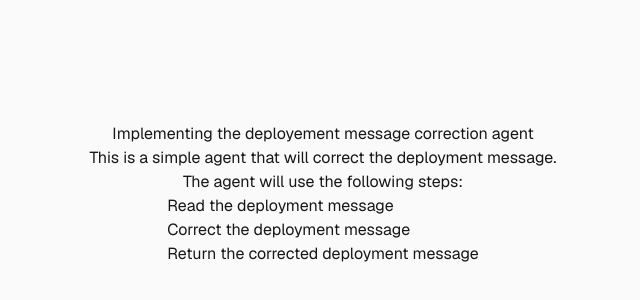
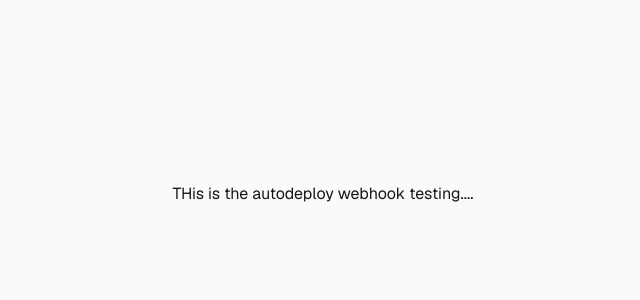
Before and after one commit to GauravNardia/clean-nextjs, a Next.js app: page / in a window 1280 px wide. Shown: the part 206-506 px from the top of the page, without its empty margins (317-957 px from the left). Built offline with nearby package versions, Linux system fonts and the light colour scheme.

Commit message:
test webhook

```diff
--- a/app/page.tsx
+++ b/app/page.tsx
@@ -3,14 +3,9 @@ import Image from "next/image";
 export default function Home() {
   return (
     <div className="flex flex-col flex-1 items-center justify-center bg-zinc-50 font-sans dark:bg-black">
-        <h1>Implementing the deployement message correction agent</h1>
-        <p>This is a simple agent that will correct the deployment message.</p>
-        <p>The agent will use the following steps:</p>
-        <ol>
-            <li>Read the deployment message</li>
-            <li>Correct the deployment message</li>
-            <li>Return the corrected deployment message</li>
-        </ol>
+     <h1>
+      THis is the autodeploy webhook testing....
+     </h1>
     </div>
   );
 }
```
